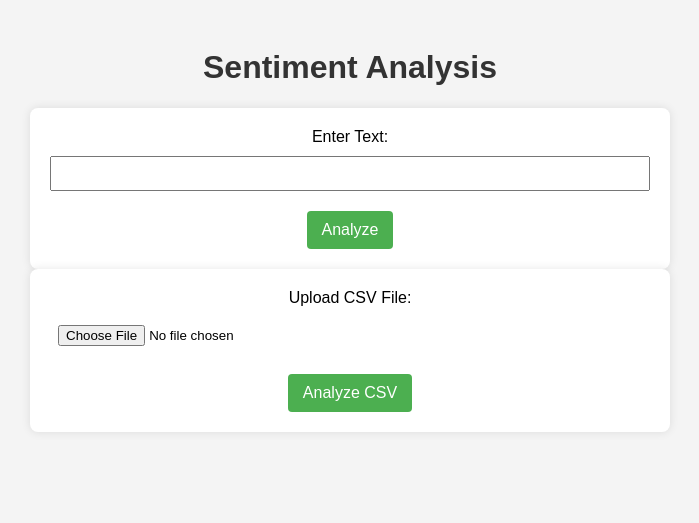
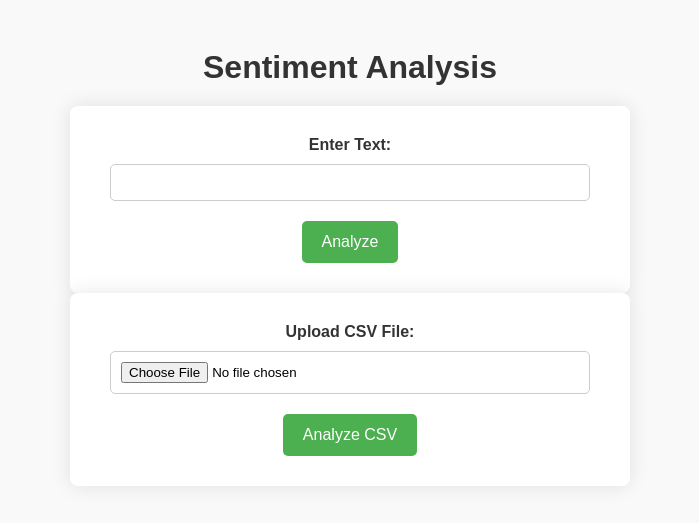
Before and after one commit to ams-sth/sentiment-analysis, a Flask app: page / in a window 1280 px wide. Shown: the top 523 px of the page, without its empty margins (290-989 px from the left). Run offline with Flask 3, Linux system fonts and the light colour scheme.

Commit message:
Design improvised

```diff
--- a/routes.py
+++ b/routes.py
@@ -49,7 +49,15 @@ def setup_routes(app):
             )
 
             positive_comments = get_top_comments(df, positive=True)
+            positive_scores = [
+                df.loc[df[df["Review"] == comment].index[0], "Sentiment"]
+                for comment in positive_comments
+            ]
             negative_comments = get_top_comments(df, positive=False)
+            negative_scores = [
+                df.loc[df[df["Review"] == comment].index[0], "Sentiment"]
+                for comment in negative_comments
+            ]
 
             # Create sentiment visualizations
             chart_url_pie, chart_url_bar, chart_url_histogram = (
@@ -69,8 +77,8 @@ def setup_routes(app):
                 chart_url_histogram=chart_url_histogram,
                 most_positive_comment=most_positive_comment,
                 most_negative_comment=most_negative_comment,
-                positive_comments=positive_comments,
-                negative_comments=negative_comments,
+                positive_comments=zip(positive_comments, positive_scores),
+                negative_comments=zip(negative_comments, negative_scores),
                 overall_sentiment=overall_sentiment,
                 raw_data=raw_data,
                 cleaned_data=cleaned_data,
--- a/static/css/index.css
+++ b/static/css/index.css
@@ -1,43 +1,49 @@
 body {
   font-family: "Arial", sans-serif;
-  background-color: #f4f4f4;
+  background-color: #f9f9f9;
   text-align: center;
   padding: 20px;
 }
 
 h1 {
   color: #333;
+  margin-bottom: 20px;
 }
 
 form {
-  max-width: 600px;
+  max-width: 500px;
   margin: 0 auto;
   background-color: #fff;
-  padding: 20px;
+  padding: 30px;
   border-radius: 8px;
-  box-shadow: 0 0 10px rgba(0, 0, 0, 0.1);
+  box-shadow: 0 0 20px rgba(0, 0, 0, 0.1);
 }
 
 label {
   display: block;
   margin-bottom: 10px;
+  color: #333;
+  font-weight: bold;
 }
 
 input {
-  width: 100%;
-  padding: 8px;
-  margin-bottom: 20px;
+  width: calc(100% - 20px);
+  padding: 10px;
+  margin: 0 auto 20px auto;
   box-sizing: border-box;
+  border: 1px solid #ccc;
+  border-radius: 5px;
 }
 
 button {
   background-color: #4caf50;
   color: white;
-  padding: 10px 15px;
+  padding: 12px 20px;
   border: none;
-  border-radius: 4px;
+  border-radius: 5px;
   cursor: pointer;
   font-size: 16px;
+  transition: background-color 0.3s;
 }
 
 button:hover {
@@ -50,3 +56,13 @@ a {
   margin-top: 10px;
   display: inline-block;
 }
+
+a:hover {
+  text-decoration: underline;
+}
+
+.error-message {
+  color: #ff0000;
+  font-size: 14px;
+  margin-top: 5px;
+}
```
Also changed, not shown: static/css/result_csv.css (+33 -1 lines), templates/result_csv.html (+18 -4 lines), 2 other files.
